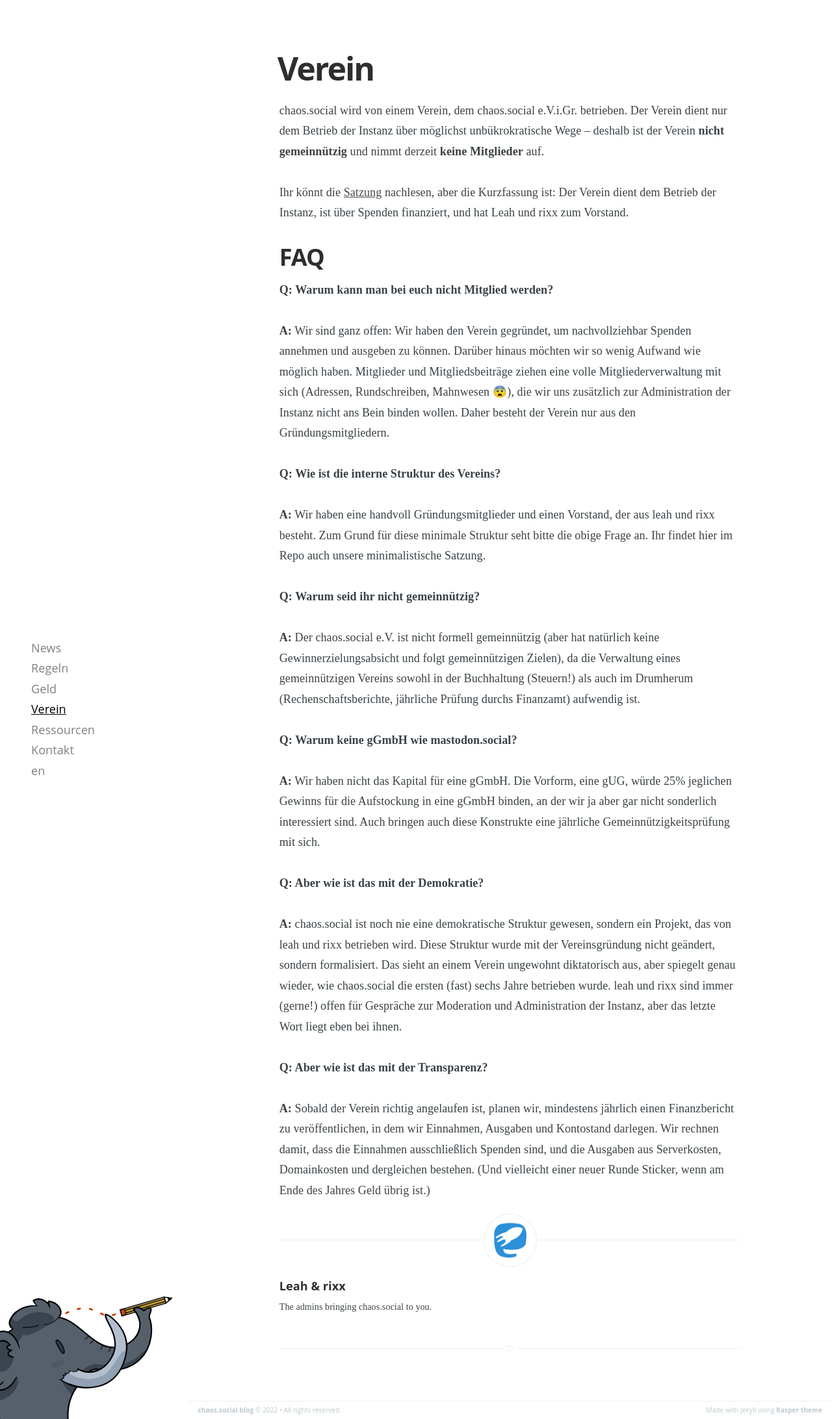
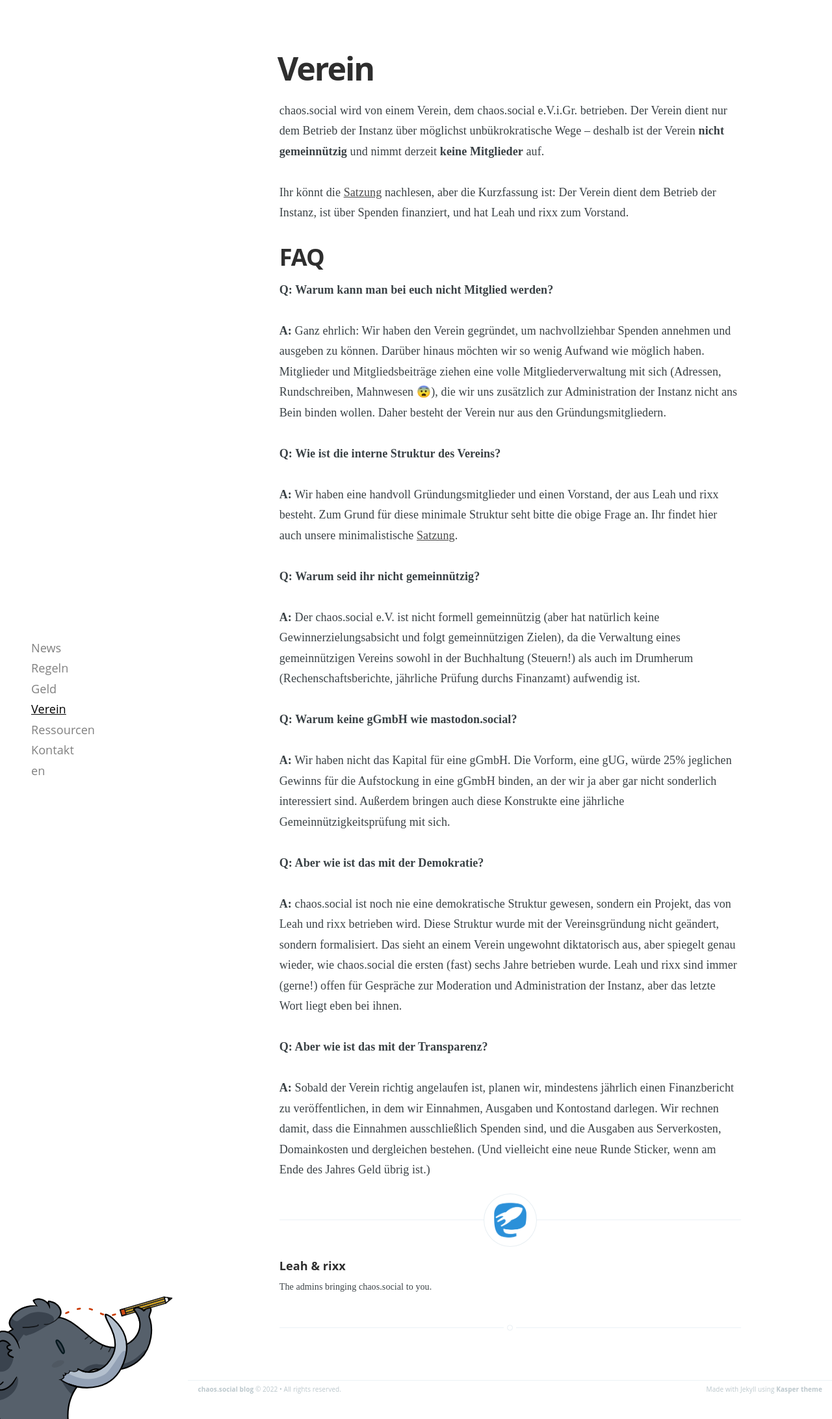
Before and after one commit to chaossocial/meta, a Jekyll site: the page built from verein.md, in a window 1280 px wide. Shown: the whole page at 65% size. Built offline with Jekyll 4.4.1, drawn with Linux system fonts in a browser that asks for light colours.

Commit message:
Fix some wording

```diff
--- a/_layouts/default.html
+++ b/_layouts/default.html
@@ -42,10 +42,10 @@
         {% endfor %}
         {% if page.language == "en" %}
             <a class="mobile-only" href="/phone-menu">Main menu</a>
-            <a href="{{ site.baseurl }}{{ page.translation }}">de</a>
+            <a class="important" href="{{ site.baseurl }}{{ page.translation }}">de</a>
         {% else %}
             <a class="mobile-only" href="/fon-menu">Hauptmenü</a>
-            <a href="{{ site.baseurl }}{{ page.translation }}">en</a>
+            <a class="important" href="{{ site.baseurl }}{{ page.translation }}">en</a>
         {% endif %}
 
         <img class="blog-logo" src="{{ site.logo }}" alt="Blog Logo" />
--- a/verein.md
+++ b/verein.md
@@ -19,15 +19,16 @@
 
 **Q: Warum kann man bei euch nicht Mitglied werden?**
 
-**A:** Wir sind ganz offen: Wir haben den Verein gegründet, um nachvollziehbar Spenden annehmen und ausgeben zu können.
-Darüber hinaus möchten wir so wenig Aufwand wie möglich haben. Mitglieder und Mitgliedsbeiträge ziehen eine volle
+**A:** Ganz ehrlich: Wir haben den Verein gegründet, um nachvollziehbar Spenden annehmen und ausgeben zu können. Darüber
+hinaus möchten wir so wenig Aufwand wie möglich haben. Mitglieder und Mitgliedsbeiträge ziehen eine volle
 Mitgliederverwaltung mit sich (Adressen, Rundschreiben, Mahnwesen 😨), die wir uns zusätzlich zur Administration der
 Instanz nicht ans Bein binden wollen. Daher besteht der Verein nur aus den Gründungsmitgliedern.
 
 **Q: Wie ist die interne Struktur des Vereins?**
 
-**A:** Wir haben eine handvoll Gründungsmitglieder und einen Vorstand, der aus leah und rixx besteht. Zum Grund für
-diese minimale Struktur seht bitte die obige Frage an. Ihr findet hier im Repo auch unsere minimalistische Satzung.
+**A:** Wir haben eine handvoll Gründungsmitglieder und einen Vorstand, der aus Leah und rixx besteht. Zum Grund für
+diese minimale Struktur seht bitte die obige Frage an. Ihr findet hier auch unsere minimalistische
+[Satzung](/verein/satzung).
 
 **Q: Warum seid ihr nicht gemeinnützig?**
 
@@ -38,20 +39,20 @@
 **Q: Warum keine gGmbH wie mastodon.social?**
 
 **A:** Wir haben nicht das Kapital für eine gGmbH. Die Vorform, eine gUG, würde 25% jeglichen Gewinns für die
-Aufstockung in eine gGmbH binden, an der wir ja aber gar nicht sonderlich interessiert sind. Auch bringen auch diese
+Aufstockung in eine gGmbH binden, an der wir ja aber gar nicht sonderlich interessiert sind. Außerdem bringen auch diese
 Konstrukte eine jährliche Gemeinnützigkeitsprüfung mit sich.
 
 **Q: Aber wie ist das mit der Demokratie?**
 
-**A:** chaos.social ist noch nie eine demokratische Struktur gewesen, sondern ein Projekt, das von leah und rixx
+**A:** chaos.social ist noch nie eine demokratische Struktur gewesen, sondern ein Projekt, das von Leah und rixx
 betrieben wird. Diese Struktur wurde mit der Vereinsgründung nicht geändert, sondern formalisiert. Das sieht an einem
 Verein ungewohnt diktatorisch aus, aber spiegelt genau wieder, wie chaos.social die ersten (fast) sechs Jahre betrieben
-wurde. leah und rixx sind immer (gerne!) offen für Gespräche zur Moderation und Administration der Instanz, aber das
+wurde. Leah und rixx sind immer (gerne!) offen für Gespräche zur Moderation und Administration der Instanz, aber das
 letzte Wort liegt eben bei ihnen.
 
 **Q: Aber wie ist das mit der Transparenz?**
 
 **A:** Sobald der Verein richtig angelaufen ist, planen wir, mindestens jährlich einen Finanzbericht zu veröffentlichen,
 in dem wir Einnahmen, Ausgaben und Kontostand darlegen. Wir rechnen damit, dass die Einnahmen ausschließlich Spenden
-sind, und die Ausgaben aus Serverkosten, Domainkosten und dergleichen bestehen. (Und vielleicht einer neuer Runde
+sind, und die Ausgaben aus Serverkosten, Domainkosten und dergleichen bestehen. (Und vielleicht eine neue Runde
 Sticker, wenn am Ende des Jahres Geld übrig ist.)
```
Also changed, not shown: governance.md (+3 -3 lines), money.md (+2 -5 lines).
